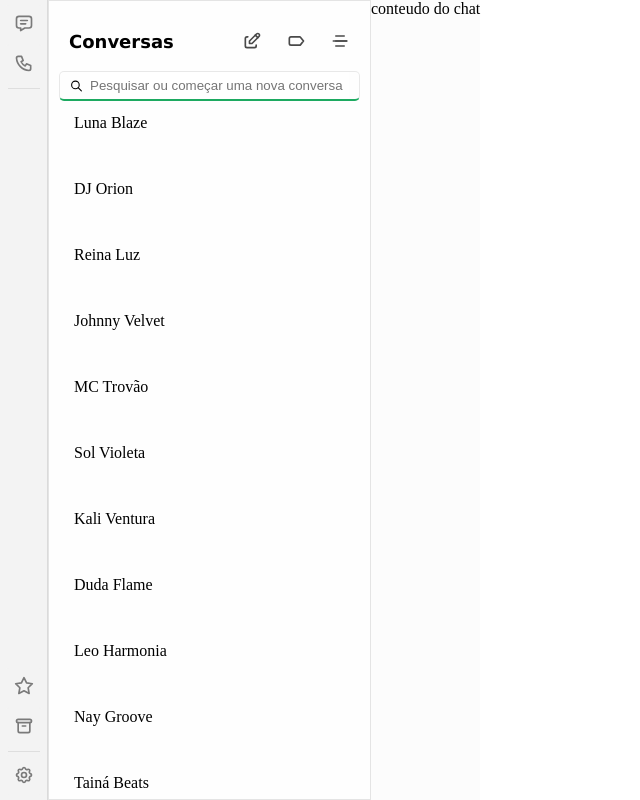
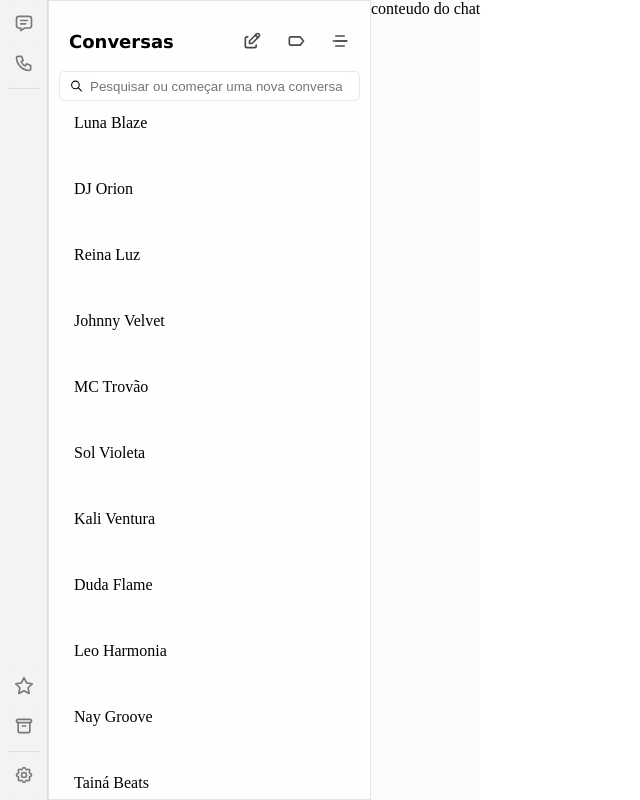
Before and after one commit to saulotarsobc/whatsclone, a Next.js app: page /chats in a window 1280 px wide. Shown: the whole page, without its empty margins (0-640 px from the left). Built offline with nearby package versions, Linux system fonts and the light colour scheme.

Commit message:
search border: &:focus-within

```diff
--- a/src/app/(private)/chats/ChatSearch/style.module.css
+++ b/src/app/(private)/chats/ChatSearch/style.module.css
@@ -1,13 +1,17 @@
 .ChatSearch {
   padding: 0 10px;
   height: 30px;
-  border: 1px solid #00000016;
   display: flex;
   align-items: center;
   justify-content: center;
   gap: 7px;
   border-radius: 5px;
-  border-bottom: 2px solid #1daa61;
+  border: 1px solid #00000016;
+
+  &:focus-within {
+    border: 1px solid #00000016;
+    border-bottom: 2px solid #1daa61;
+  }
 
   input {
     width: 100%;
```
